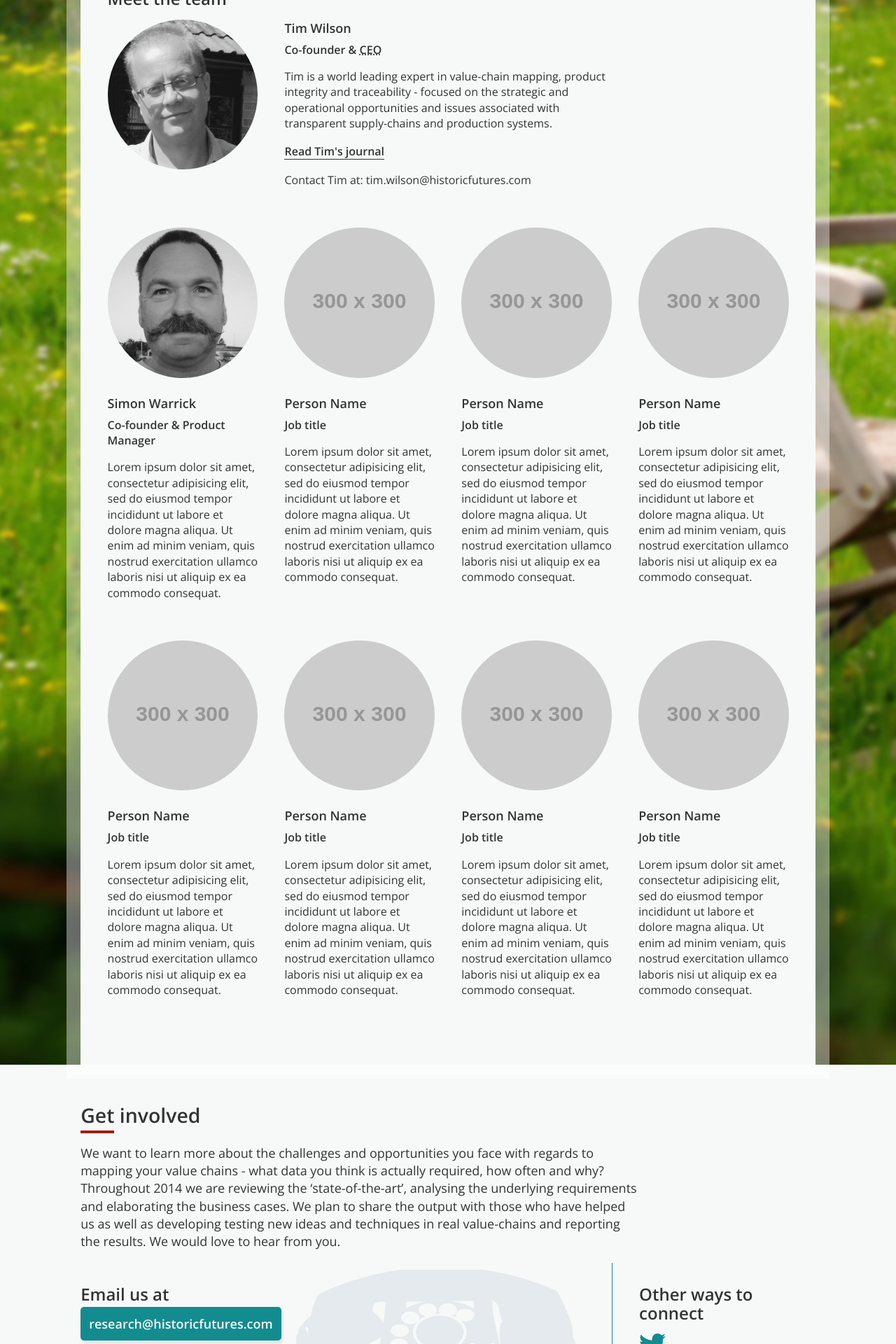
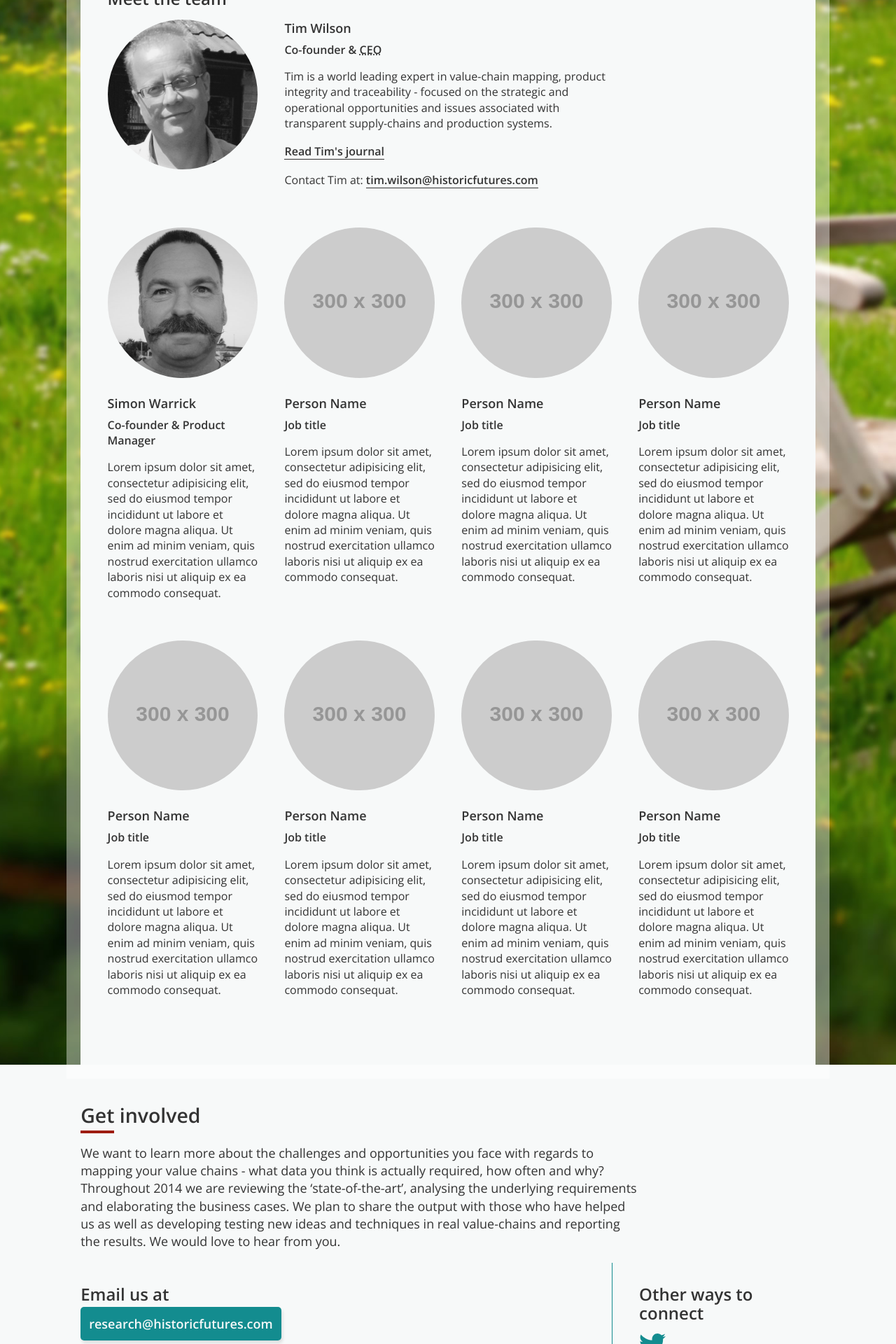
Before and after one commit to HistoricFutures/historicfutures.github.io, a Jekyll site: the page built from index.html, in a window 1280 px wide. Shown: the part 2978-4898 px from the top of the page at 70% size. Built offline with Jekyll 4.4.1, drawn with Linux system fonts in a browser that asks for light colours; nearby versions of some CDN libraries; some of the changed text lies outside the part shown.

```diff
--- a/css/main.css
+++ b/css/main.css
@@ -248,19 +248,7 @@ section, header, nav, footer {
   padding-top: 56.83202px;
   padding-top: 3.552rem;
   margin-bottom: 38.83202px;
-  margin-bottom: 2.427rem;
-  position: relative; }
-  #getinvolved:before {
-    content: " ";
-    position: absolute;
-    top: 50%;
-    left: 22%;
-    right: 30%;
-    bottom: 0%;
-    background: url(../img/phone-blue.svg) center center no-repeat;
-    background-size: contain;
-    opacity: 0.1;
-    z-index: -200; }
+  margin-bottom: 2.427rem; }
 
 /* our thinking */
 #ourthinking {
--- a/index.html
+++ b/index.html
@@ -211,7 +211,7 @@ body: landing
                         <p>Tim is a world leading expert in value-chain mapping, product integrity and traceability - focused on the strategic and operational opportunities and issues associated with transparent supply-chains and production systems.</p>
                         <ul>
                             <li><a href="#">Read Tim's journal</a></li>
-                            <li><a href="mailto:"></a>Contact Tim at: </span>tim.wilson@historicfutures.com</span></li>
+                            <li>Contact Tim at: <a href="mailto:">tim.wilson@historicfutures.com</a></li>
                         </ul>
                     </div>
                 </li>
@@ -326,7 +326,7 @@ body: landing
             <div class="container">
                 <h3><a href="{{ post.url }}" rel="bookmark">{{ post.title }}</a></h3>
                   {{ post.excerpt }}
-                <p><a href="{{ post.url }}" rel="bookmark">Read <em></em>{{ post.title }}</em> in full</a></p>
+                <p><a href="{{ post.url }}" rel="bookmark">Read <em>{{ post.title }}</em> in full</a></p>
             </div>
         </div>
         </section>
```
Also changed, not shown: sass/layout.scss (+1 -13 lines).
